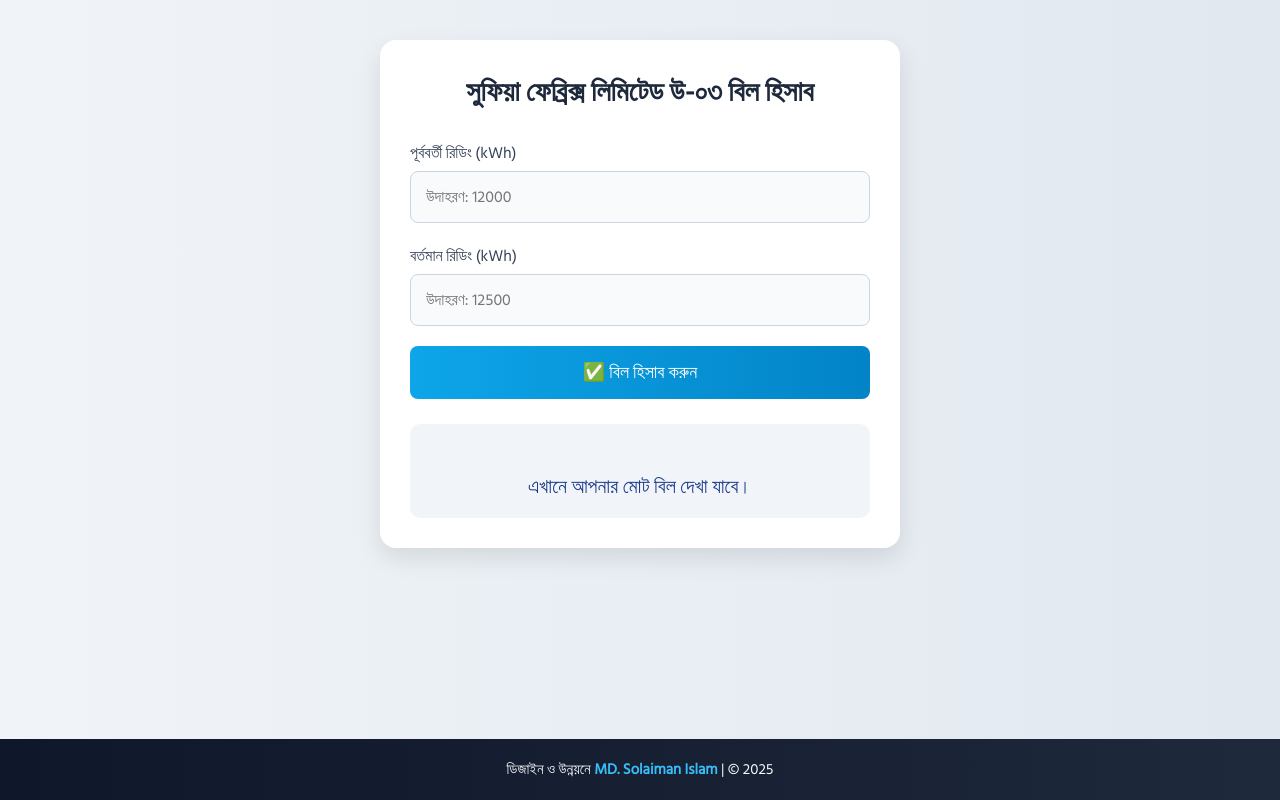
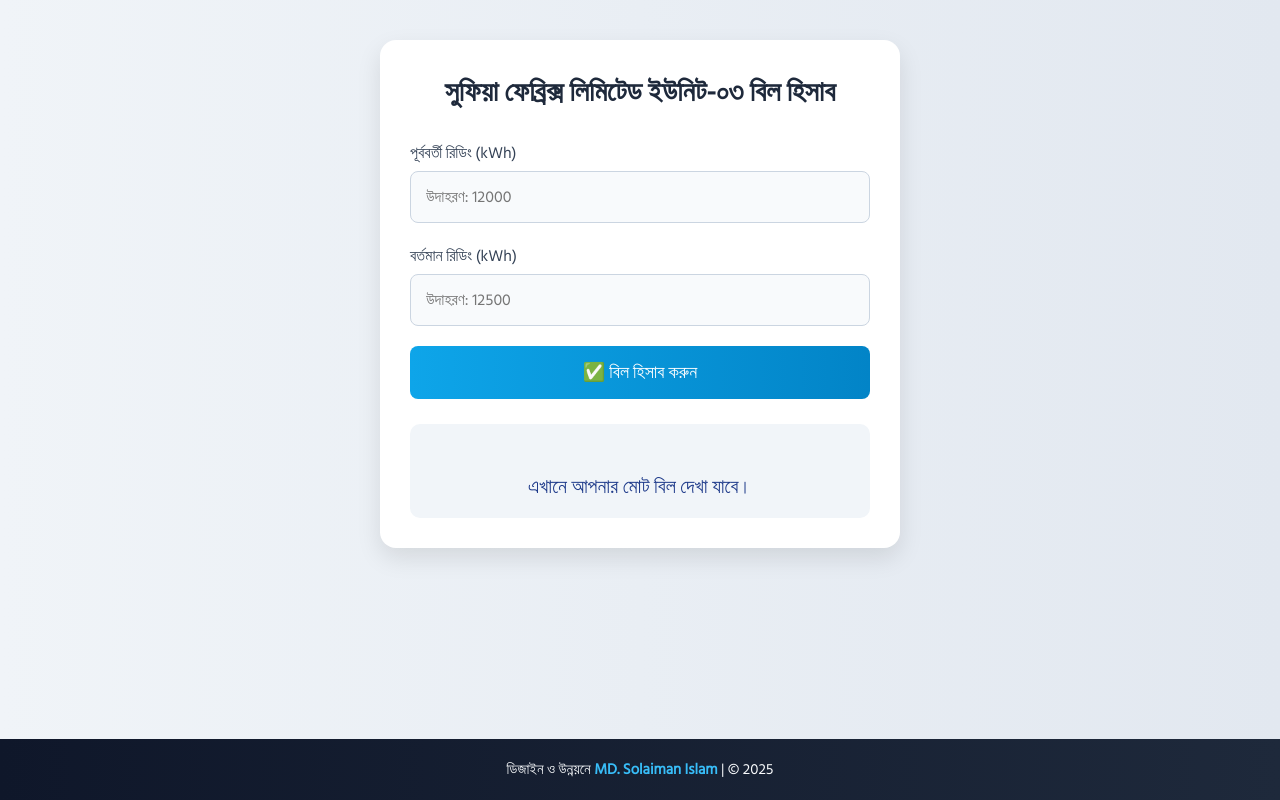
Before and after one commit to Solaiman514/SFL-3-Bill, a plain HTML site: page index.html in a window 1280 px wide. Drawn offline with Linux system fonts and the light colour scheme.

Commit message:
Update index.html

```diff
--- a/index.html
+++ b/index.html
@@ -3,7 +3,7 @@
 <head>
   <meta charset="UTF-8">
   <meta name="viewport" content="width=device-width, initial-scale=1">
-  <title>সুফিয়া ফেব্রিক্স লিমিটেড উ-০৩ বিল হিসাব</title>
+  <title>সুফিয়া ফেব্রিক্স লিমিটেড ইউনিট-০৩ বিল হিসাব</title>
   <link href="https://fonts.googleapis.com/css2?family=Hind+Siliguri&display=swap" rel="stylesheet">
   <style>
     * {
@@ -91,7 +91,7 @@
 <body>
 
   <div class="calculator">
-    <h2>সুফিয়া ফেব্রিক্স লিমিটেড উ-০৩ বিল হিসাব</h2>
+    <h2>সুফিয়া ফেব্রিক্স লিমিটেড ইউনিট-০৩ বিল হিসাব</h2>
 
     <div class="form-group">
       <label for="previous">পূর্ববর্তী রিডিং (kWh)</label>
```
